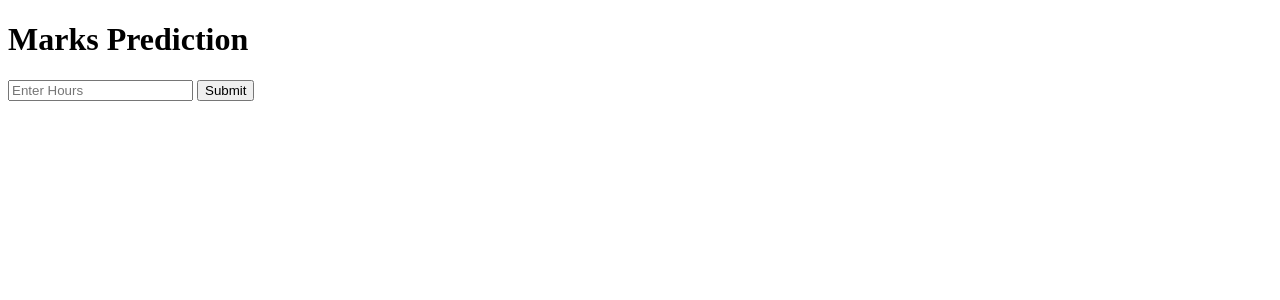
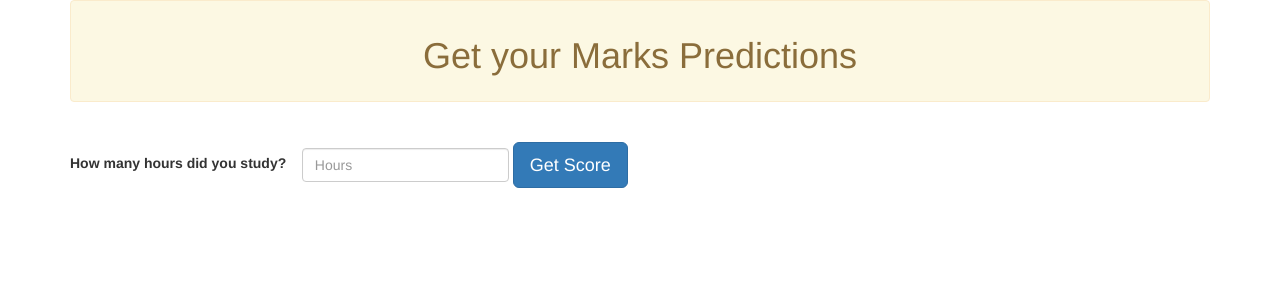
Before and after one commit to amitguptapc/Marks_Predictor, a Flask app: page / in a window 1280 px wide. Shown: the top 300 px of the page. Run offline with Flask 2, Linux system fonts and the light colour scheme; parts of the project's set-up code (start-up, migrations or seed data) failed here and were passed over; some libraries are stand-ins or nearby versions.

Commit message:
Added CSS for styling

```diff
--- a/templates/index.html
+++ b/templates/index.html
@@ -1,22 +1,25 @@
 <!DOCTYPE html>
-<html lang="en" dir="ltr">
+<html>
 <head>
-    <meta charset="utf-8">
 	<title>Marks Prediction</title>
+
+<link rel="stylesheet" href="https://maxcdn.bootstrapcdn.com/bootstrap/3.3.7/css/bootstrap.min.css" integrity="sha384-BVYiiSIFeK1dGmJRAkycuHAHRg32OmUcww7on3RYdg4Va+PmSTsz/K68vbdEjh4u" crossorigin="anonymous">
+
 </head>
 <body>
-    <h1>
-      Marks Prediction
-    </h1>
-    <form action="/" method="post">
-      <input type="text" name="hours" placeholder="Enter Hours">
-      <input type="submit">
+	<div class="container">
+		<div class="alert alert-warning">
+			<center><h1>Get your Marks Predictions</h1></center>
+		</div>
+		<br>
+		<form method="POST", action="/" class="form-inline">
+			<label> How many hours did you study? &nbsp;&nbsp; </label>
+			<input class = "form-control" type="text" name="hours" placeholder="Hours">
+			<button class="btn btn-primary btn-lg"> Get Score </button>
 		</form>
 		{% if your_marks %}
-    <h1>
-      Your Marks are :
-      <i>{{your_marks}}</i>
-    </h1>
+			<h1 class="text text-success">Your Marks  : {{your_marks}}</h1>
 		{% endif %}
+	</div>
 </body>
 </html>
```
Lines whose indentation alone changed are shown as unchanged.
